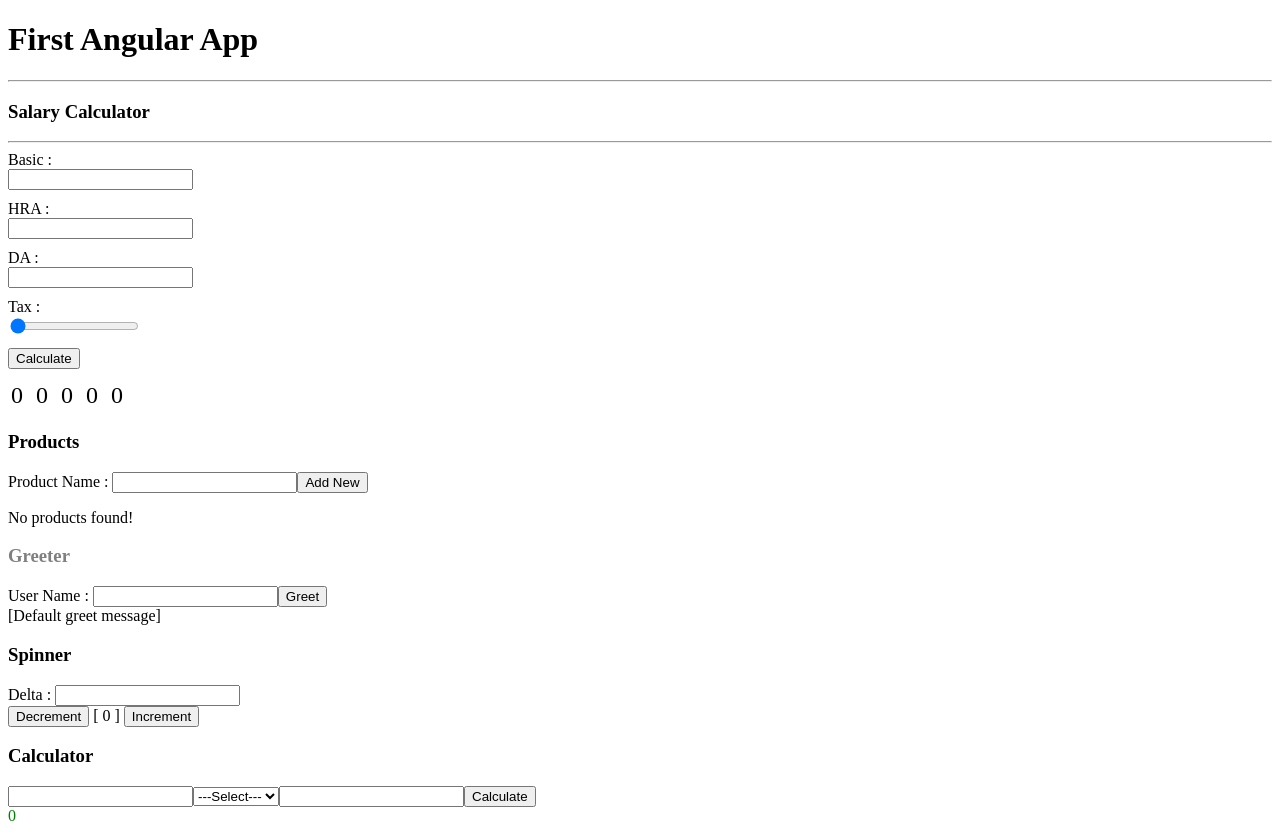
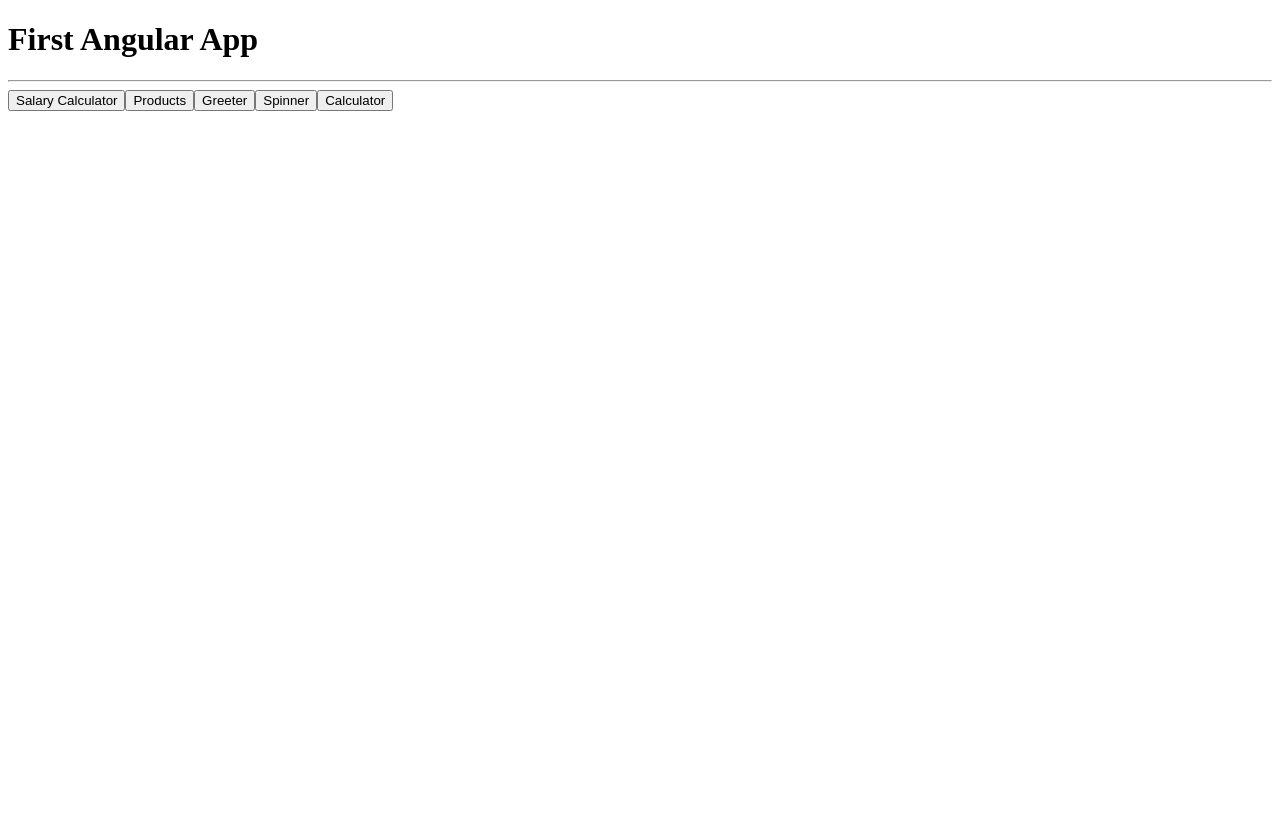
Before and after one commit to karthiklal/Shell-Angular-Jan-2022, an Angular app in the folder first-app/: page / in a window 1280 px wide. After the commit the page ends 800 px from the top, so only its background shows below. Built offline with nearby package versions, Linux system fonts and the light colour scheme.

Commit message:
assignment - solution

```diff
--- a/first-app/src/app/app.component.html
+++ b/first-app/src/app/app.component.html
@@ -1,7 +1,24 @@
 <h1>First Angular App</h1>
 <hr/>
-<app-salary-calculator></app-salary-calculator>
-<app-products></app-products>
-<app-greeter></app-greeter>
-<app-spinner></app-spinner>
-<app-calculator></app-calculator>
+ <button (click)="userChoice='SalaryCalculator'">Salary Calculator</button>
+ <button (click)="userChoice='Products'">Products</button>
+ <button (click)="userChoice='Greeter'">Greeter</button>
+ <button (click)="userChoice='Spinner'">Spinner</button>
+ <button (click)="userChoice='Calculator'">Calculator</button>
+
+
+<!--
+    <app-salary-calculator *ngIf="userChoice === 'SalaryCalculator'"></app-salary-calculator>
+    <app-products *ngIf="userChoice === 'Products'"></app-products>
+    <app-greeter *ngIf="userChoice === 'Greeter'"></app-greeter>
+    <app-spinner *ngIf="userChoice === 'Spinner'"></app-spinner>
+    <app-calculator *ngIf="userChoice === 'Calculator'"></app-calculator>
+-->
+
+<div [ngSwitch]="userChoice">
+    <app-salary-calculator *ngSwitchCase="'SalaryCalculator'"></app-salary-calculator>
+    <app-products *ngSwitchCase="'Products'"></app-products>
+    <app-greeter *ngSwitchCase="'Greeter'"></app-greeter>
+    <app-spinner *ngSwitchCase="'Spinner'"></app-spinner>
+    <app-calculator *ngSwitchCase="'Calculator'"></app-calculator>
+</div>
--- a/first-app/src/app/app.component.ts
+++ b/first-app/src/app/app.component.ts
@@ -9,6 +9,8 @@ export class AppComponent {
   title = 'first-app';
   authorName = "Magesh";
 
+  userChoice = '';
+
   constructor(){
     setTimeout(() => {
       this.title = "Angular App";
--- a/first-app/src/app/salary-calculator/salary-calculator.component.html
+++ b/first-app/src/app/salary-calculator/salary-calculator.component.html
@@ -18,7 +18,7 @@
         <input type="range" min="0" max="30" value="0" (input)="model.tax = $any($event.target).valueAsNumber">
     </div>
     <div class="field">
-        <button id="btnCalculate" (click)="model.calculate()">Calculate</button>
+        <button id="btnCalculate" (click)="onBtnCalculateClick()">Calculate</button>
     </div>
     <div class="field">
         <table>
--- a/first-app/src/app/salary-calculator/salary-calculator.component.ts
+++ b/first-app/src/app/salary-calculator/salary-calculator.component.ts
@@ -15,4 +15,8 @@ export class SalaryCalculatorComponent implements OnInit {
   ngOnInit(): void {
   }
 
+  onBtnCalculateClick(){
+    this.model.calculate();
+  }
+
 }
```
